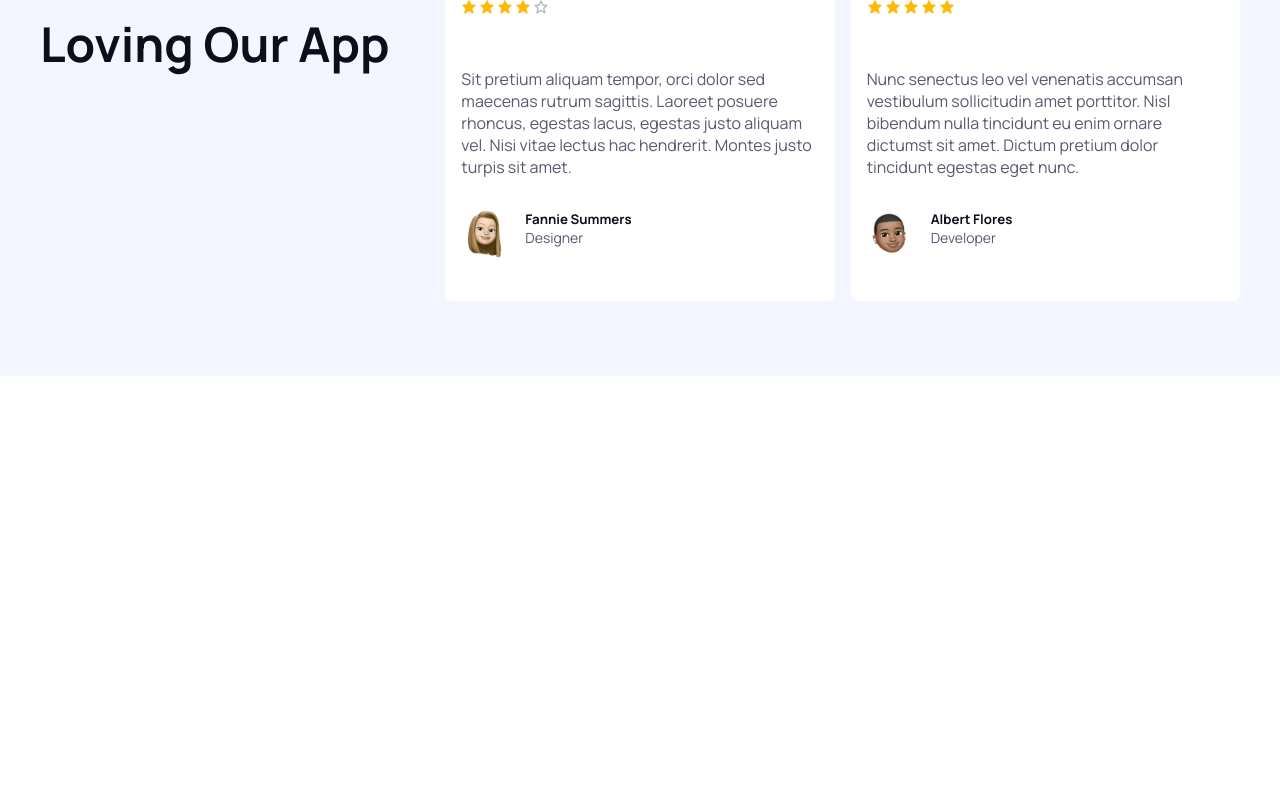
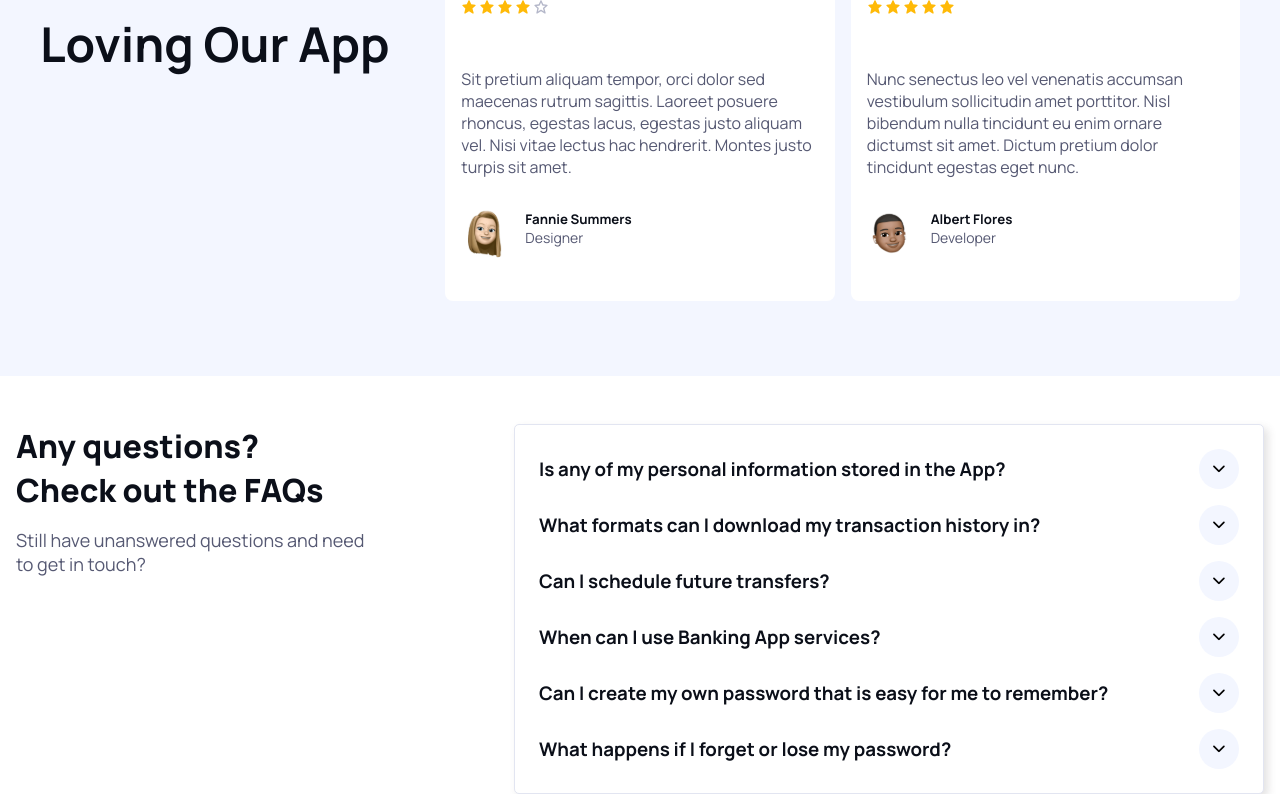
Before and after one commit to FeliciaDahl/SiliconReact, a React (Vite) app: page / in a window 1280 px wide. Shown: the part 4144-4938 px from the top of the page. Before the commit the page ends 4520 px from the top, so only its background shows below. Built offline with nearby package versions, Linux system fonts and the light colour scheme.

Commit message:
Added component FAQ with accordion

```diff
--- a/src/App.jsx
+++ b/src/App.jsx
@@ -6,6 +6,7 @@ import Features from './components/Features'
 import HowDoesItWork from './components/HowDoesItWork'
 import InfoCardsDesktop from './components/InfoCardsDesktop'
 import Testimonials from './components/Testimonials'
+import Faq from './components/Faq'
 
 function App() {
 
@@ -20,6 +21,9 @@ function App() {
       <HowDoesItWork/>
       <InfoCardsDesktop/>
       <Testimonials/>
+      <section aria-label="frequently asked questions" class="faq">
+      <Faq/>
+      </section>
     </main>
     </>
   )
--- /dev/null
+++ b/src/components/Faq.jsx
@@ -0,0 +1,60 @@
+import React, { useState } from 'react'
+import FaqAccordionItems from './FaqAccordionItems'
+
+const Faq = () => {
+    const [accordionItems, setAccordionItems] = useState([
+    {
+        question:"Is any of my personal information stored in the App?",
+        answer:"Lorem ipsum dolor sit amet consectetur adipisicing elit. Quis, omnis quia natus delectus ducimus non officiis. Corporis fugit!"
+    },
+    {
+        question:"What formats can I download my transaction history in?",
+        answer:"Quis, omnis quia natus delectus ducimus non officiis."
+    },
+    {
+        question:"Can I schedule future transfers?",
+        answer:"Quis, omnis quia natus delectus ducimus non officiis. Corporis fugit ab dolore!"
+    },
+    {
+        question:"When can I use Banking App services?",
+        answer:"Quis ipsum dolor sit amet consectetur adipisicing elit. Quis, omnis quia natus delectus ducimus non officiis. Corporis fugit ab dolore!"
+    },
+    {
+        question:"Can I create my own password that is easy for me to remember?",
+        answer:"Quia natus delectus ducimus non officiis. Corporis fugit ab dolore!"
+    },
+    {
+        question:"What happens if I forget or lose my password?",
+        answer:"Quia natus delectus ducimus non officiis. Corporis fugit ab dolore! Delectus ducimus non officiis."
+    },
+
+    ])
+  return (
+
+<div class="container">
+<div class="desktop-layout">
+
+<div class="faq-heading">
+    <h2 class="h2-25 pb-1">Any questions? Check out the FAQs</h2>
+    <p class="bd-text f-size-18 pb-1">Still have unanswered questions and need
+        to get in touch?</p>
+    </div>
+
+        <div class="faq-accordion">
+            {
+                accordionItems.map((item, index)=> (<FaqAccordionItems key={index} item={item}/>))
+            }
+        </div>
+
+
+
+
+
+
+    </div>
+</div>
+
+  )
+}
+
+export default Faq
--- /dev/null
+++ b/src/components/FaqAccordionItems.jsx
@@ -0,0 +1,21 @@
+import React from 'react'
+
+const FaqAccordionItems = ({item}) => {
+    return (
+    <div class="faq-card">
+        <div class="question">
+            <h3>{item.question}</h3>
+            <button class="btn-circle">
+                <i class="fa-solid fa-chevron-down"></i>
+            </button>
+        </div>
+        <div class="answer">
+            <div class="expand">
+                <p>{item.answer}</p>
+            </div>
+        </div>
+    </div>
+)
+}
+
+export default FaqAccordionItems
```
